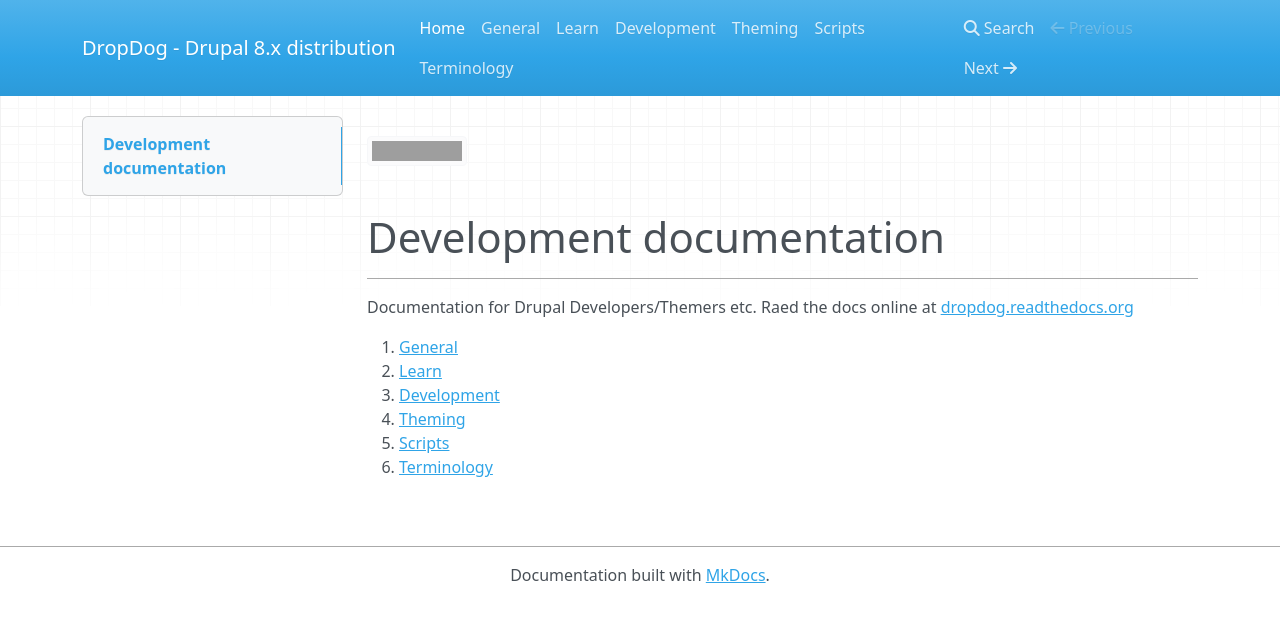
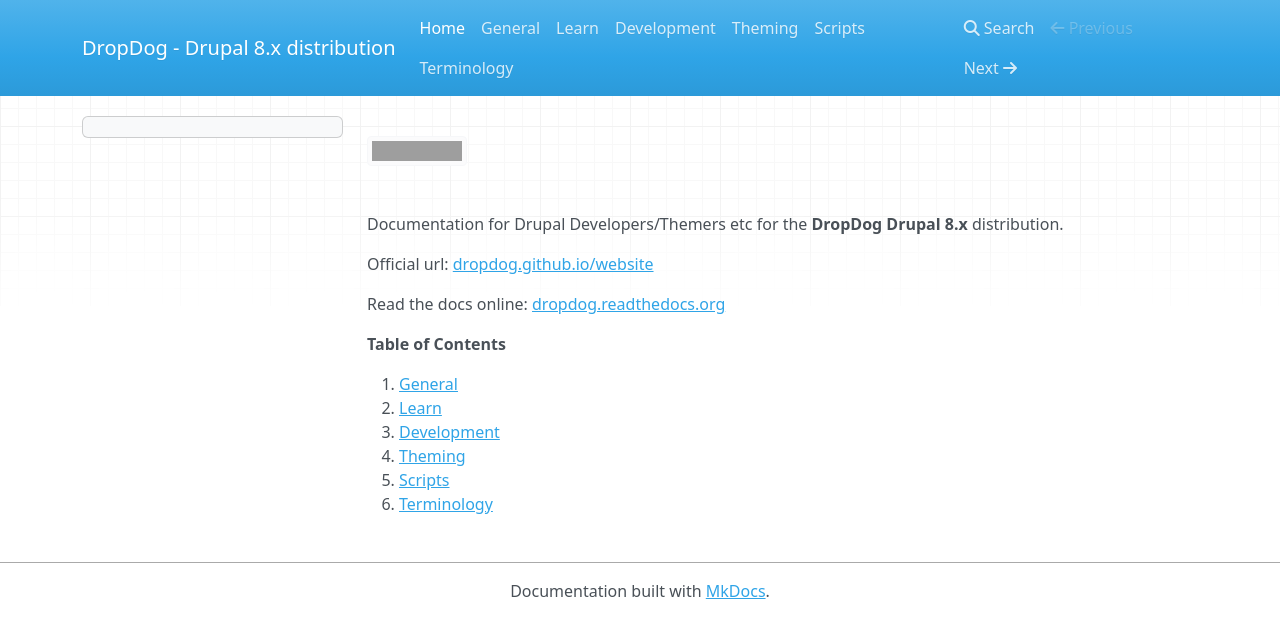
Before and after one commit to dropdog/docs, an MkDocs documentation site: the page built from docs/index.md, in a window 1280 px wide. Shown: the top 638 px of the page. Built offline with MkDocs 1.6.1, drawn with Linux system fonts in a browser that asks for light colours; nearby versions of some CDN libraries; old or Windows-style settings are respelled for this version of MkDocs; grey boxes are pictures that could not be loaded.

```diff
--- a/docs/index.md
+++ b/docs/index.md
@@ -1,10 +1,12 @@
 [![Documentation Status](https://readthedocs.org/projects/dropdog/badge)](http://dropdog.readthedocs.org/en/latest/?badge)
 
-# Development documentation
---------------------------------
+Documentation for Drupal Developers/Themers etc for the **DropDog Drupal 8.x** distribution.
 
-Documentation for Drupal Developers/Themers etc.
-Raed the docs online at [dropdog.readthedocs.org](http://dropdog.readthedocs.org/)
+Official url: [dropdog.github.io/website](http://dropdog.github.io/website/)
+
+Read the docs online: [dropdog.readthedocs.org](http://dropdog.readthedocs.org/)
+
+**Table of Contents**
 
 1. [General](general)
 2. [Learn](learn)
```
Also changed, not shown: docs/general.md (+0 -2 lines).
